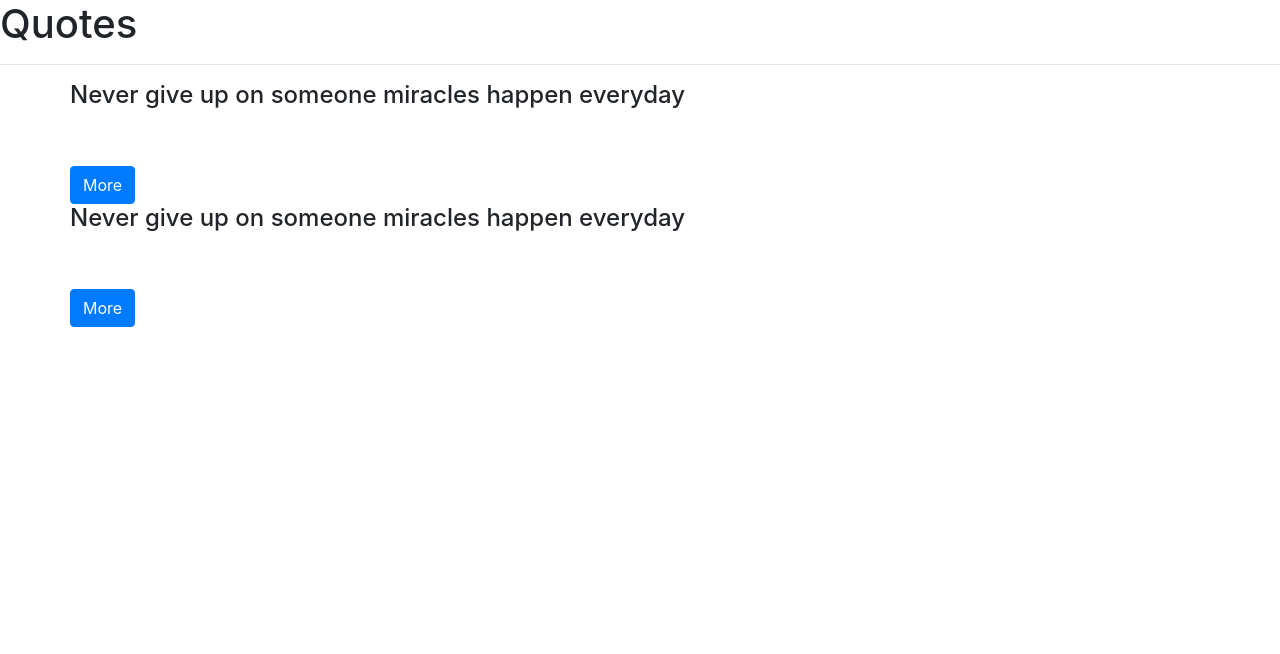
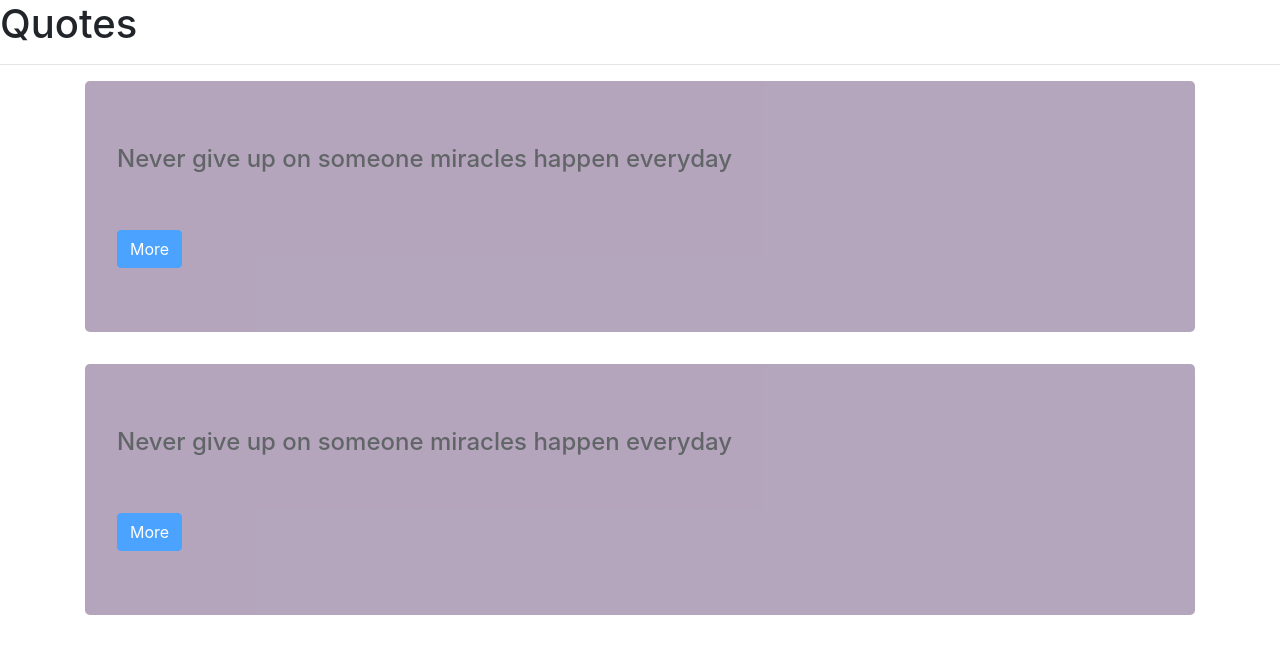
Before and after one commit to Nelsonkioko/Quotes, an Angular app: page / in a window 1280 px wide. Shown: the top 654 px of the page. Built offline with nearby package versions, Linux system fonts and the light colour scheme; what angular-bootstrap-md would draw is missing.

Commit message:
add styling to the  thumbs

```diff
--- a/src/app/quotes-details/quotes-details.component.html
+++ b/src/app/quotes-details/quotes-details.component.html
@@ -3,6 +3,7 @@
 <br>
 <div>
     <mdb-icon (click)="upvote=upvote+1" fas icon="thumbs-up" style='cursor:pointer; color:olive; font-size:1.5em; '></mdb-icon>
-    Good Quote: {{upvote}}
- <mdb-icon (click)="downvote=downvote+1" fas icon="thumbs-down" style='cursor:pointer; color:red; font-size:1.5em;'></mdb-icon>
-    Bad Quote: {{downvote}}</div>
+    &nbsp;&nbsp; Good Quote: {{upvote}}
+    &nbsp;&nbsp;<mdb-icon (click)="downvote=downvote+1" fas icon="thumbs-down" style='cursor:pointer; color:red; font-size:1.5em;'></mdb-icon>
+ &nbsp;&nbsp; Bad Quote: {{downvote}}
+</div>
--- a/src/app/quotes/quotes.component.css
+++ b/src/app/quotes/quotes.component.css
@@ -0,0 +1,4 @@
+.jumbotron{
+    background-color: rgb(149, 128, 161);
+    opacity: 0.7;
+}
--- a/src/app/quotes/quotes.component.html
+++ b/src/app/quotes/quotes.component.html
@@ -3,16 +3,15 @@
 <hr>
 
     <div class="container" *ngFor="let quote of Quotes;let i = 'index'">
-        <div class="row">
-          <div class="col-md4-card">
+        <div class="jumbotron">
+
             <div class="">
               <h4 id="{{i}}">{{quote.quote}}</h4>
             </div>
-        <div class="" ></div>
 
         <app-quotes-details *ngIf="quote.showQuoteDetails;" [quote]='quote' (isComplete)= 'deleteQuote($event,i)'></app-quotes-details>
     <br><br>
     <button class="btn btn-primary" (click)='toogleDetails(i)'>More</button>
-          </div>
         </div>
+
    </div>
```
